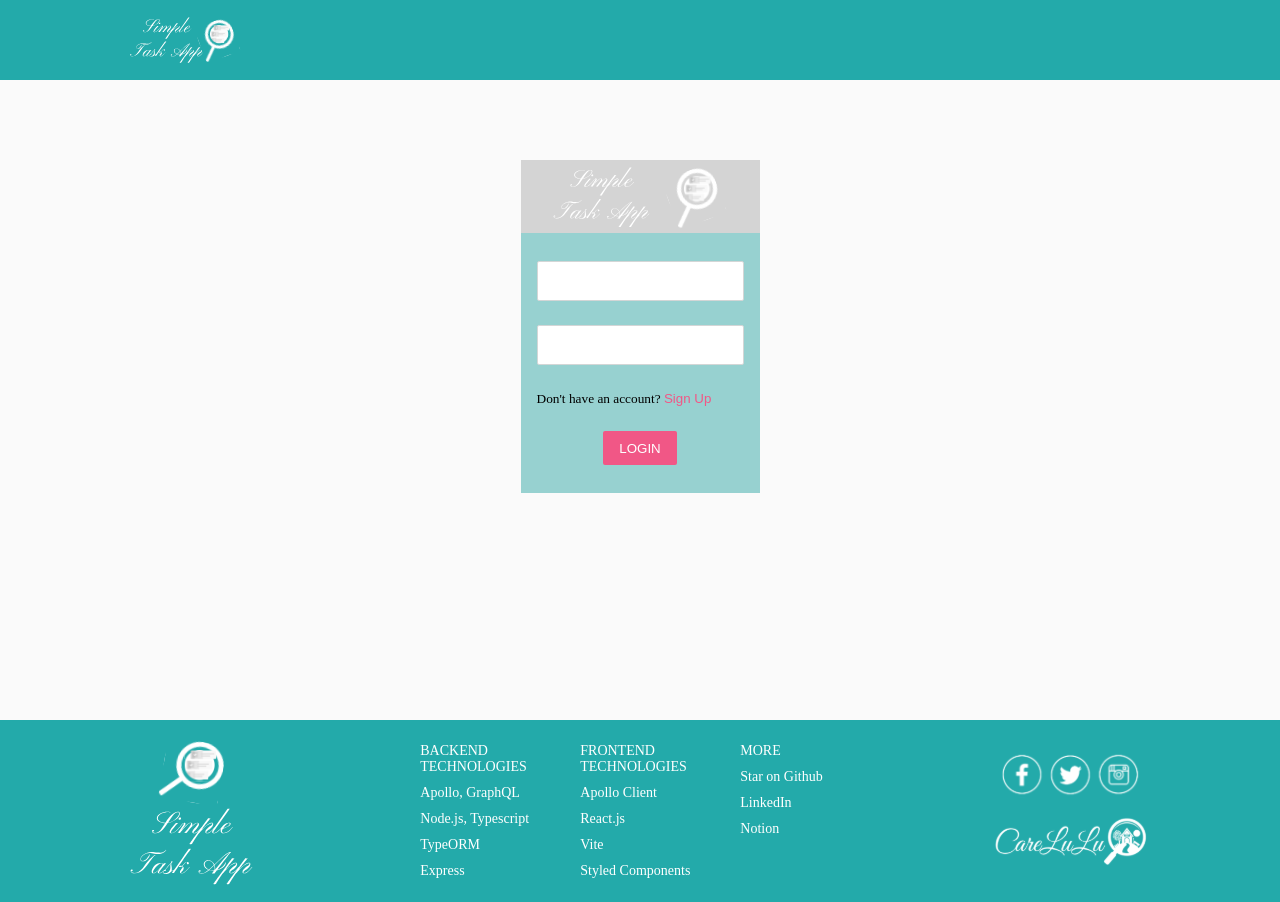
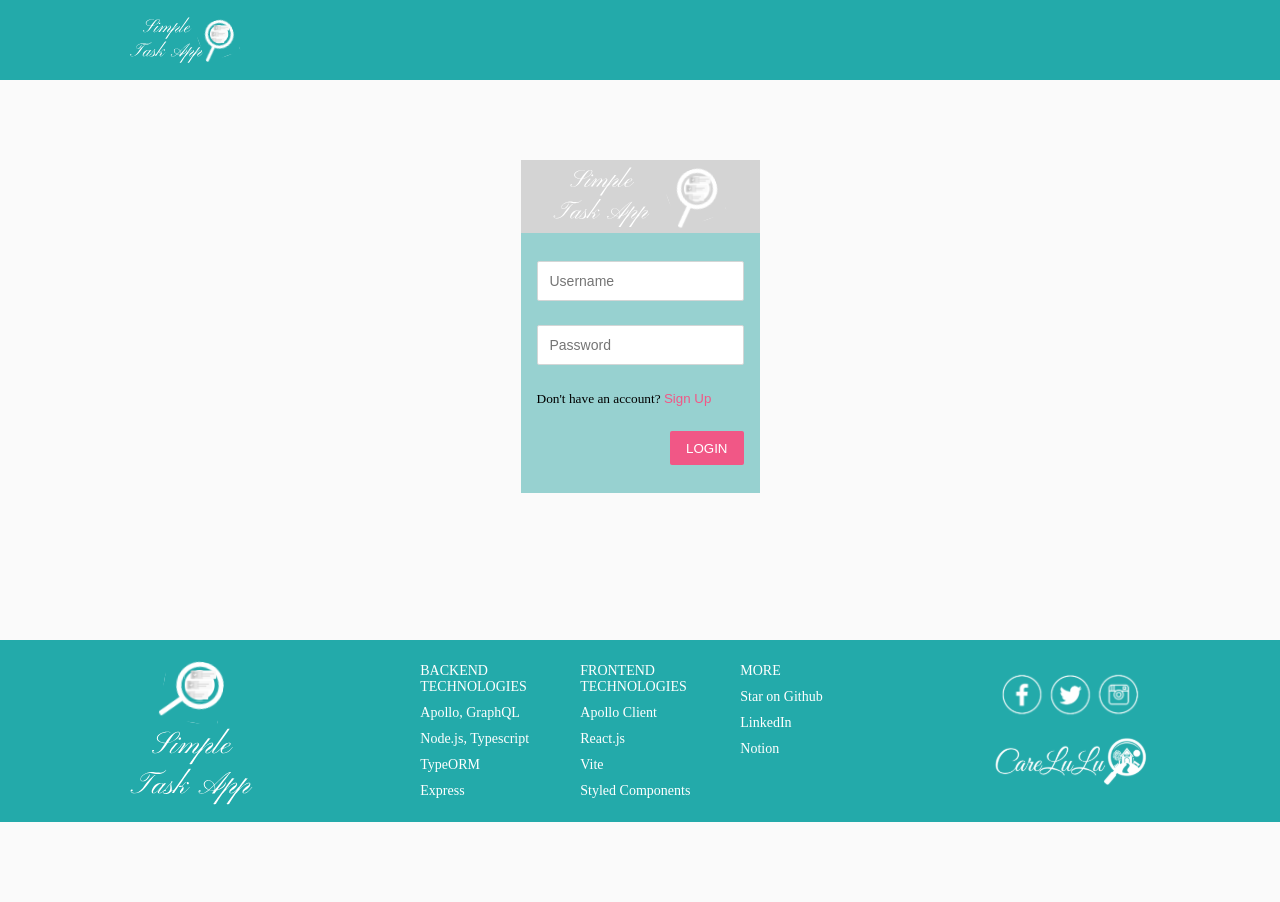
Before and after one commit to Dahan-Schuster/react-task-app, a React (Vite) app in the folder frontend/: page / in a window 1280 px wide. After the commit the page ends 822 px from the top, so only its background shows below. Built offline with nearby package versions, Linux system fonts and the light colour scheme.

Commit message:
feat: Button component

```diff
--- /dev/null
+++ b/frontend/src/components/Button/index.tsx
@@ -0,0 +1,26 @@
+import { CSSProperties } from "react";
+import { ButtonContainer } from "./styles";
+
+interface IButtonProps {
+	title: string;
+	onClick?(): void,
+	variant?: "accent" | "pink",
+	type?: "button" | "submit" | "reset" | undefined;
+	styles?: CSSProperties,
+}
+
+const Button = ({ onClick, title, variant = "accent", type = "button", styles = {}, ...rest }: IButtonProps) => {
+	return (
+		<ButtonContainer
+			type={type}
+			onClick={onClick}
+			className={variant}
+			style={styles}
+			{...rest}
+		>
+			{title}
+		</ButtonContainer>
+	)
+}
+
+export default Button;
--- /dev/null
+++ b/frontend/src/components/Button/styles.ts
@@ -0,0 +1,18 @@
+import styled from 'styled-components';
+
+export const ButtonContainer = styled.button`
+	color: #ffffff;
+	text-transform: uppercase;
+	text-align: center;
+	border: none;
+	border-radius: 2px;
+	padding: 0.6rem 1rem;
+
+	&.accent {
+		background-color: var(--accent-color);
+	}
+
+	&.pink {
+		background-color: var(--accent-secondary-color);
+	}
+`;
--- a/frontend/src/components/Header/index.tsx
+++ b/frontend/src/components/Header/index.tsx
@@ -1,6 +1,7 @@
 import { FC, useContext } from 'react'
 import logoImg from '../../assets/logo_header.svg'
 import AuthContext from '../../contexts/auth'
+import Button from '../Button'
 import { Container, Content } from './styles'
 
 const Header: FC = () => {
@@ -12,7 +13,7 @@ const Header: FC = () => {
 				<img src={logoImg} alt="Simple Task App" />
 
 				{signed && (
-					<button onClick={Logout}>Logout</button>
+					<Button title='Logout' onClick={Logout} />
 				)}
 			</Content>
 		</Container>
--- a/frontend/src/components/Header/styles.ts
+++ b/frontend/src/components/Header/styles.ts
@@ -2,24 +2,15 @@ import styled from 'styled-components';
 
 export const Container = styled.header`
 	background-color: var(--primary-color);
+	margin-bottom: 5rem;
 `;
 
 export const Content = styled.div`
-	max-width: 1120px;
+	max-width: var(--base-container-width);
 	margin: 0 auto;
 	padding: 1rem 3.125rem;
 
 	display: flex;
 	justify-content: space-between;
 	align-items: center;
-
-	button {
-		background-color: var(--accent-color);
-		color: #ffffff;
-		text-transform: uppercase;
-		text-align: center;
-		border: none;
-		border-radius: 2px;
-		padding: 0.6rem 1rem;
-	}
 `
--- a/frontend/src/components/LoginForm/index.tsx
+++ b/frontend/src/components/LoginForm/index.tsx
@@ -4,6 +4,7 @@ import AuthContext from "../../contexts/auth";
 
 import { Container, ImgContainer } from "./styles";
 import logoImg from '../../assets/logo_login.svg';
+import Button from "../Button";
 
 /**
  * User creation form
@@ -19,24 +20,18 @@ const LoginForm: FC = () => {
 
 	const handleSubmit = useCallback(async (event: FormEvent) => {
 		event.preventDefault();
-
-		const handler = doLogin ? handleLogin : handleSignUp;
-		await handler();
-	}, [doLogin]);
-
-	const handleLogin = useCallback(async () => {
+		if (doLogin) {
 			typeof Login == "function" && await Login({
 				username,
 				password
 			});
-	}, [Login])
-
-	const handleSignUp = useCallback(async () => {
+		} else {
 			typeof SignUp == "function" && await SignUp({
 				username,
 				password
 			});
-	}, [Login])
+		}
+	}, [doLogin, Login, username, password]);
 
 	return (
 		<Container>
@@ -45,10 +40,12 @@ const LoginForm: FC = () => {
 			</ImgContainer>
 			<form onSubmit={handleSubmit}>
 				<div className="form-group">
-					<input type="text" value={username} onChange={e => setUsername(e.target.value)} />
+					<input type="text" value={username} placeholder="Username"
+						onChange={e => setUsername(e.target.value)} />
 				</div>
 				<div className="form-group">
-					<input type="password" value={password} onChange={e => setPassword(e.target.value)} />
+					<input type="password" value={password} placeholder="Password"
+						onChange={e => setPassword(e.target.value)} />
 				</div>
 				{error && (
 					<div className="form-group">
@@ -73,9 +70,11 @@ const LoginForm: FC = () => {
 					)}
 				</div>
 				<div className="form-group">
-					<button disabled={loading} type="submit">
-						{doLogin ? 'Login' : 'Signup'}
-					</button>
+					<Button title={doLogin ? 'Login' : 'Signup'}
+						type="submit" variant="pink" styles={{
+							display: "block",
+							margin: "0 0 0 auto",
+						}} />
 				</div>
 			</form>
 		</Container>
--- a/frontend/src/components/LoginForm/styles.ts
+++ b/frontend/src/components/LoginForm/styles.ts
@@ -1,8 +1,8 @@
 import styled from 'styled-components';
 
 export const Container = styled.div`
-	max-width: 1120px;
-	margin: 5rem auto;
+	max-width: var(--base-container-width);
+	margin: 0 auto;
 	min-height: 30rem;
 
 
@@ -37,18 +37,6 @@ export const Container = styled.div`
 				background-color: transparent;
 				border: none;
 			}
-
-			button[type="submit"] {
-				background-color: var(--accent-secondary-color);
-				color: #ffffff;
-				text-transform: uppercase;
-				text-align: center;
-				border: none;
-				border-radius: 2px;
-				padding: 0.6rem 1rem;
-				display: block;
-				margin: 0 auto;
-			}
 		}
 	}
 `;
--- a/frontend/src/styles/global.ts
+++ b/frontend/src/styles/global.ts
@@ -11,6 +11,8 @@ const GlobalStyle = createGlobalStyle`
 
 		--f14-px: 87.50%;
 		--f15-px: 93.75%;
+
+		--base-container-width: 1120px;
 	}
 
 	* {
```
Lines whose indentation alone changed are shown as unchanged.
